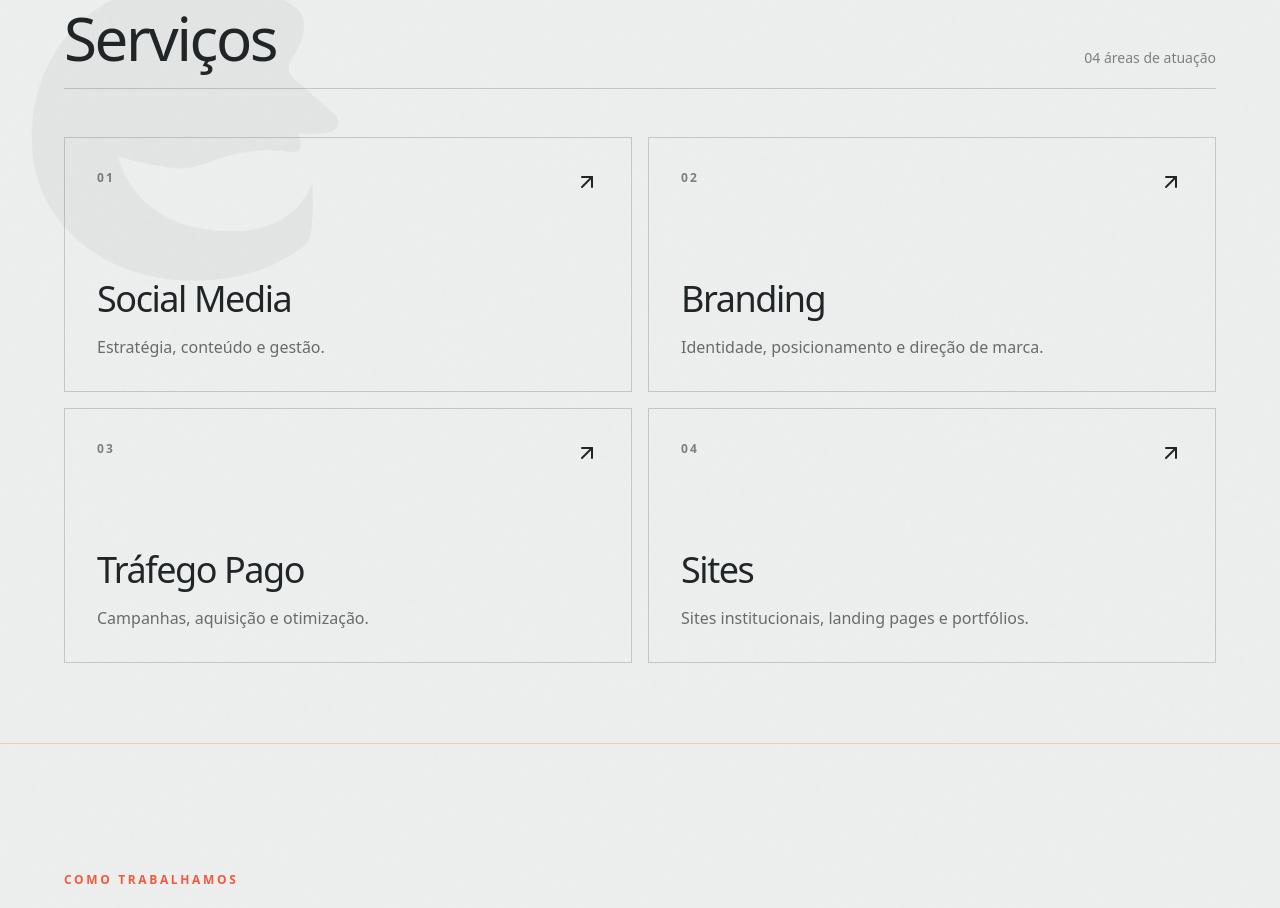
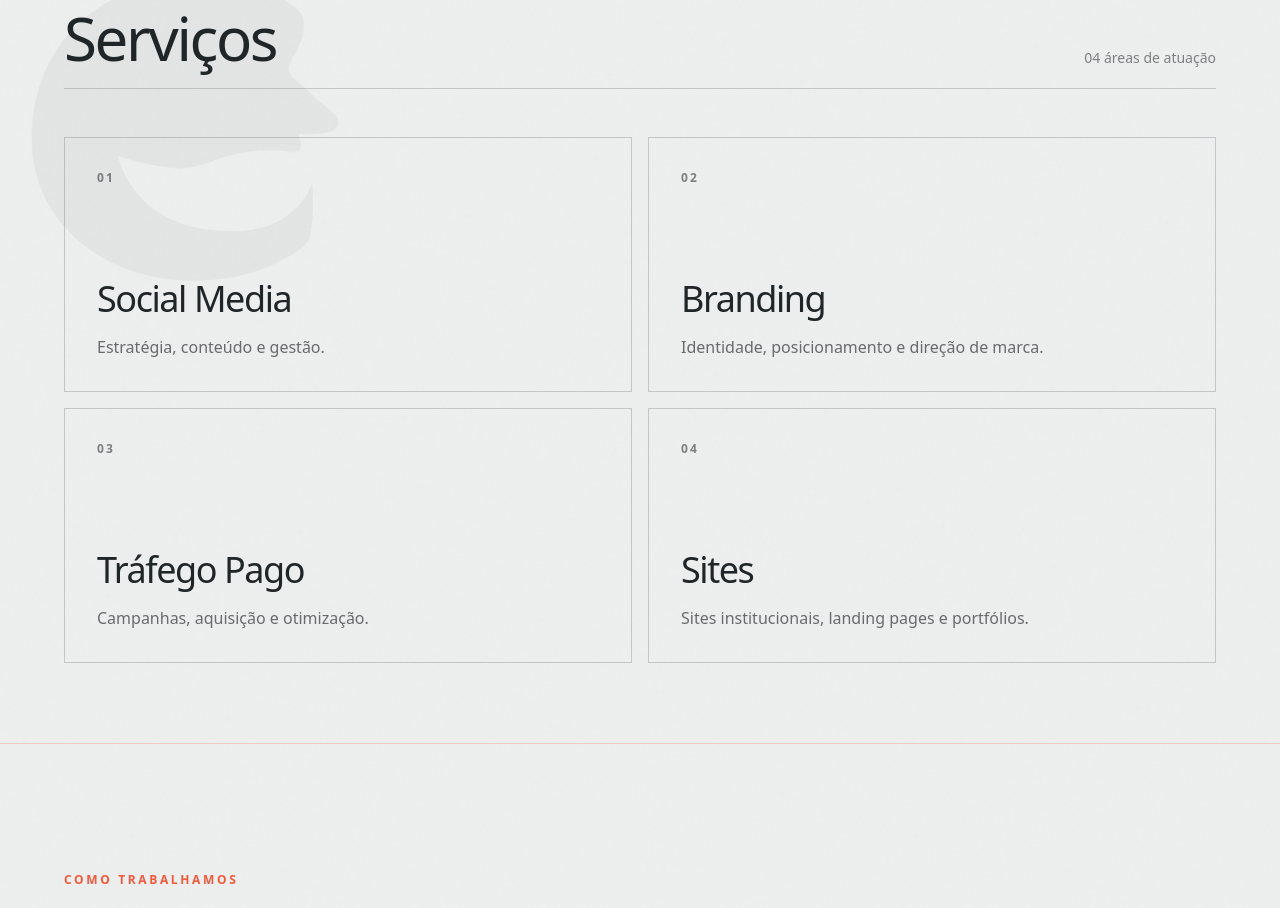
Before and after one commit to breno97xavier-rgb/Meli-re-Marketing, a React (Vite) app: page /site in a window 1280 px wide. Shown: the part 900-1808 px from the top of the page. Built offline with nearby package versions, Linux system fonts and the light colour scheme; no server answers; a web font is replaced by a local one.

Commit message:
fix: keep service cards informational until detail pages launch

```diff
--- a/src/pages/HomePage.tsx
+++ b/src/pages/HomePage.tsx
@@ -109,20 +109,19 @@ export const HomePage: React.FC = () => {
             </div>
             <div className="grid gap-4 md:grid-cols-2">
               {services.map((service, index) => (
-                <a
+                <div
                   key={service.title}
-                  href={service.href}
-                  className={`group relative flex min-h-[240px] flex-col justify-between overflow-hidden border border-[#202628]/20 p-7 transition-all duration-500 hover:-translate-y-1 hover:bg-[#202628] hover:text-[#EDEEEE] md:min-h-[255px] md:p-8`}
+                  className={`relative flex min-h-[240px] flex-col justify-between overflow-hidden border border-[#202628]/20 p-7 md:min-h-[255px] md:p-8`}
                 >
                   <div className="flex items-start justify-between">
                     <span className="text-xs font-semibold tracking-[0.18em] opacity-55">{service.number}</span>
-                    <ArrowUpRight className="transition-transform duration-300 group-hover:translate-x-1 group-hover:-translate-y-1" />
+
                   </div>
                   <div>
                     <h3 className="text-3xl font-medium tracking-[-0.04em] md:text-4xl">{service.title}</h3>
                     <p className="mt-4 max-w-sm text-sm leading-6 opacity-65 md:text-base">{service.description}</p>
                   </div>
-                </a>
+                </div>
               ))}
             </div>
           </div>
```
